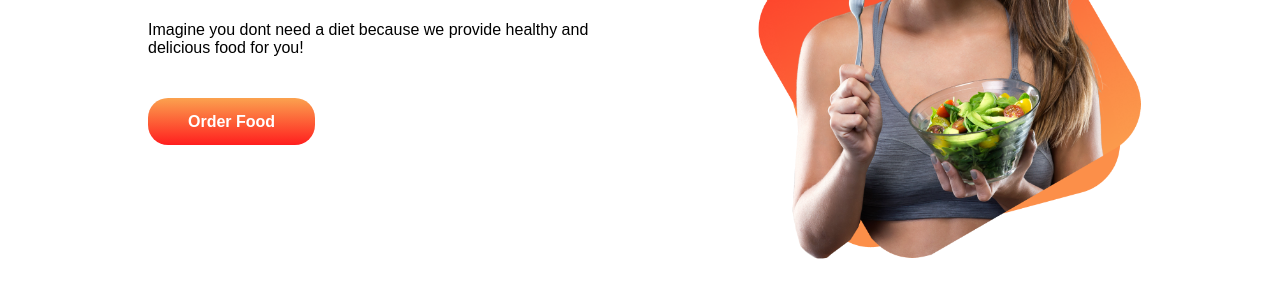
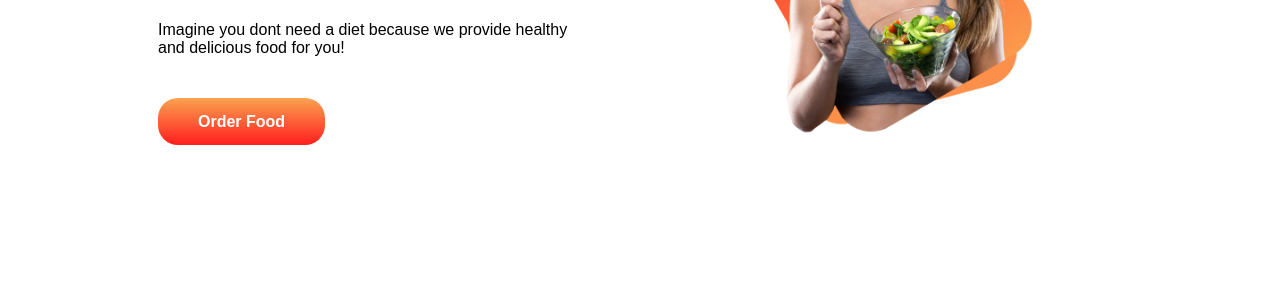
Before and after one commit to Ariful-tushar/food-network, a plain HTML site: page index.html in a window 1280 px wide. Shown: the part 308-598 px from the top of the page. Drawn offline with Linux system fonts and the light colour scheme.

Commit message:
image width cahnged

```diff
--- a/style.css
+++ b/style.css
@@ -19,10 +19,10 @@ h2 {
 
 .order-food-content {
   width: 50%;
-  padding: 50px;
+  padding: 60px;
 }
 .order-food-content img {
-  width: 95%;
+  width: 70%;
 }
 
 .content-details {
```
